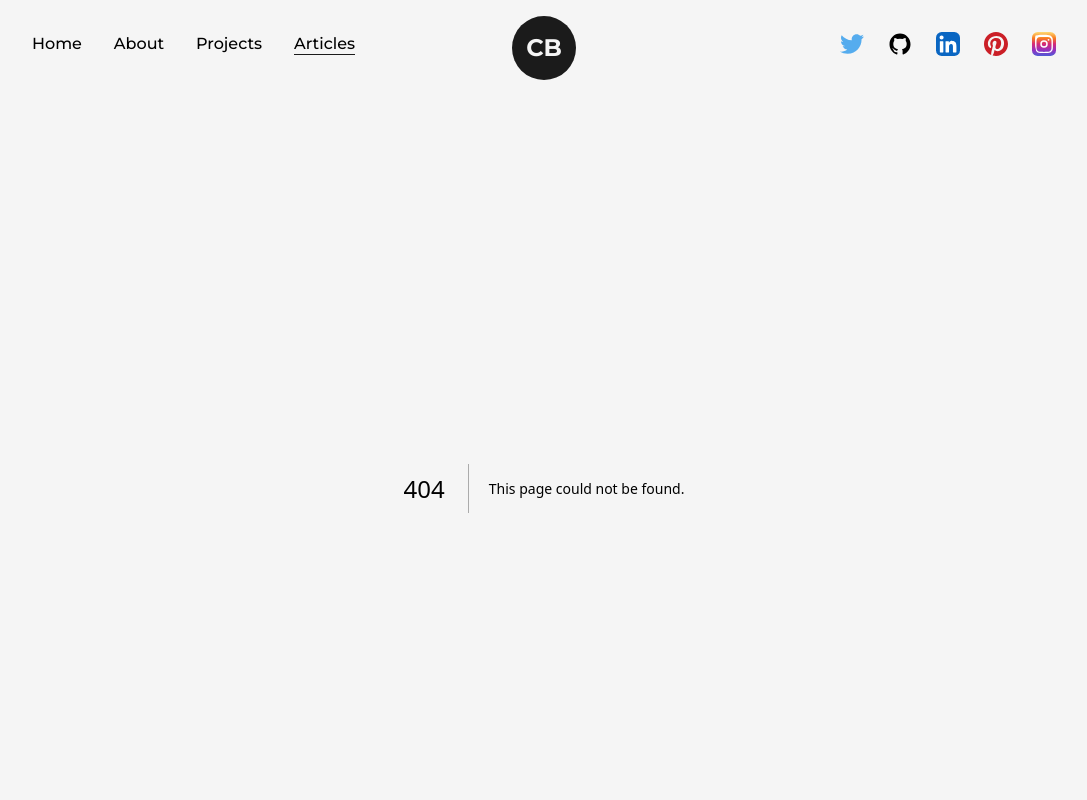
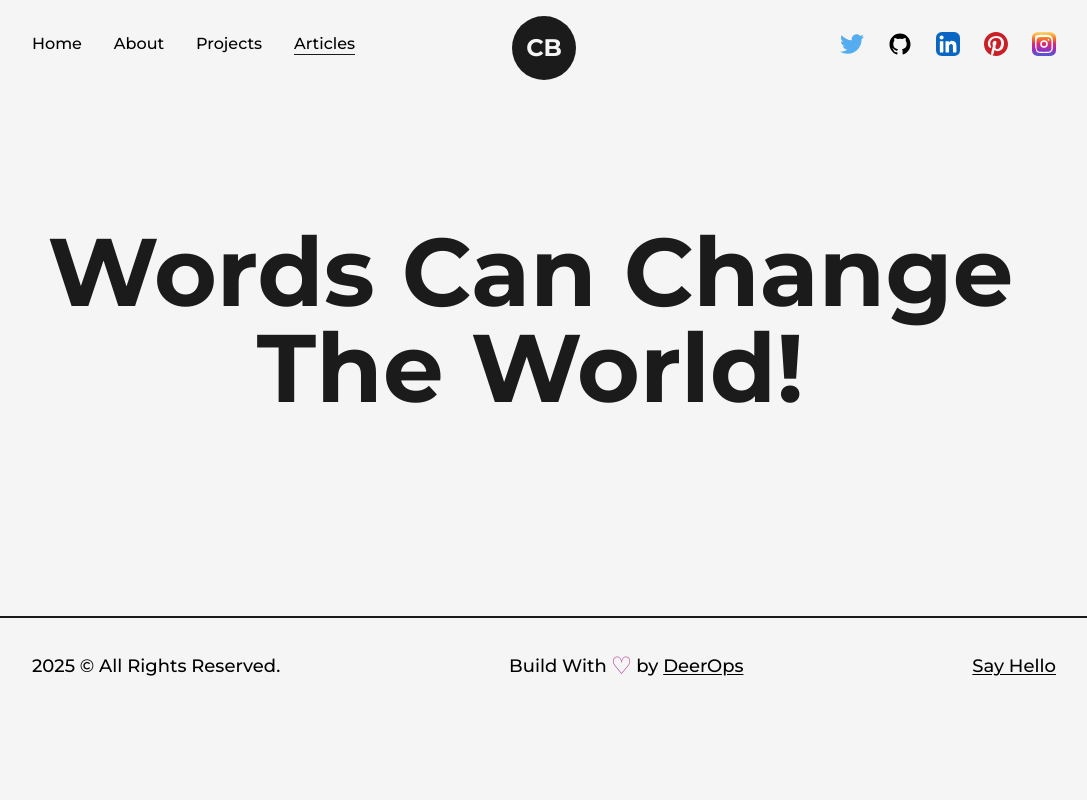
Before and after one commit to sinantech/website, a Next.js app: page /articles in a window 1280 px wide. Before the commit this address had no page. Shown: the top 800 px of the page, without its empty margins (96-1183 px from the left). Built offline with nearby package versions, Linux system fonts and the light colour scheme.

Commit message:
v0.8 articles page started

```diff
--- /dev/null
+++ b/src/pages/articles.js
@@ -0,0 +1,22 @@
+import AnimatedText from "@/components/AnimatedText";
+import Layout from "@/components/Layout";
+import Head from "next/head";
+import React from "react";
+
+const articles = () => {
+  return (
+    <>
+      <Head>
+        <title>CodeBucks | Articles Page</title>
+        <meta name="description" content="any description" />
+      </Head>
+      <main>
+        <Layout>
+          <AnimatedText text="Words Can Change The World!" className="mb-16" />
+        </Layout>
+      </main>
+    </>
+  );
+};
+
+export default articles;
```
